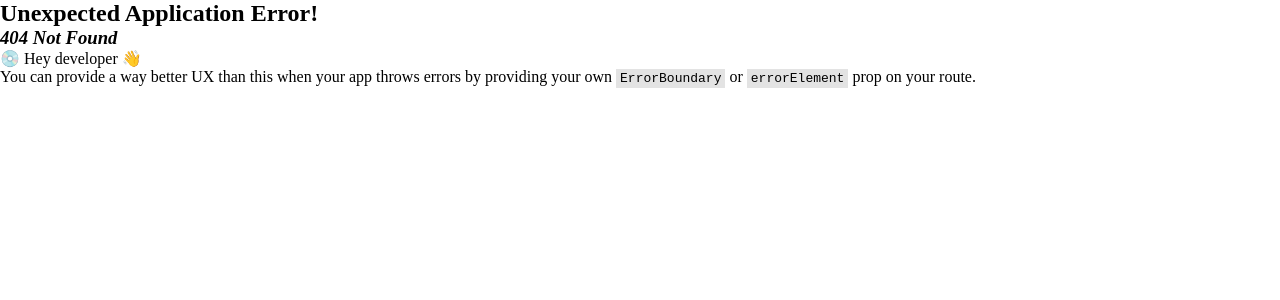
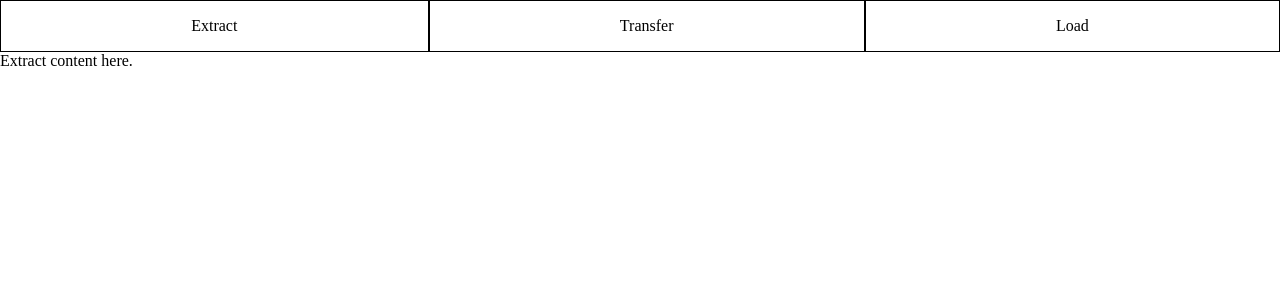
Before and after one commit to nicholas-myers/etltool, a React (Create React App) app: page /extract in a window 1280 px wide. Before the commit this address had no page. Shown: the top 300 px of the page. Built offline with nearby package versions, Linux system fonts and the light colour scheme.

Commit message:
setup routes to components

```diff
--- a/src/App.tsx
+++ b/src/App.tsx
@@ -9,12 +9,12 @@ function App() {
         }>
           Extract
         </NavLink>
-        <NavLink to="extract" className={({ isActive }) =>
+        <NavLink to="transfer" className={({ isActive }) =>
           isActive ? "active-link" : ""
         }>
           Transfer
         </NavLink>
-        <NavLink to="extract" className={({ isActive }) =>
+        <NavLink to="load" className={({ isActive }) =>
           isActive ? "active-link" : ""
         }>
           Load
--- /dev/null
+++ b/src/components/Extract.tsx
@@ -0,0 +1,9 @@
+const Extract = () => {
+    return (
+        <div>
+            Extract content here.
+        </div>
+    )
+}
+
+export default Extract
--- /dev/null
+++ b/src/components/Load.tsx
@@ -0,0 +1,9 @@
+const Load = () => {
+    return (
+        <div>
+            Load content here.
+        </div>
+    )
+}
+
+export default Load
--- /dev/null
+++ b/src/components/Transfer.tsx
@@ -0,0 +1,9 @@
+const Transfer = () => {
+    return (
+        <div>
+            Transfer content here.
+        </div>
+    )
+}
+
+export default Transfer
--- a/src/index.css
+++ b/src/index.css
@@ -2,4 +2,19 @@
   margin: 0;
   padding: 0;
   box-sizing: border-box;
+  max-width: 100%;
 }
+
+nav {
+  width: 100%;
+  display: grid;
+  grid-template-columns: auto auto auto;
+}
+
+nav a {
+  border: 1px solid black;
+  text-decoration: none;
+  color: black;
+  text-align: center;
+  padding:  1em;
+}
```
Also changed, not shown: src/App.css (deleted, +0 -38 lines), src/routes.tsx (+20 -2 lines), 1 other file (tests, documents, lock files or other folders).
